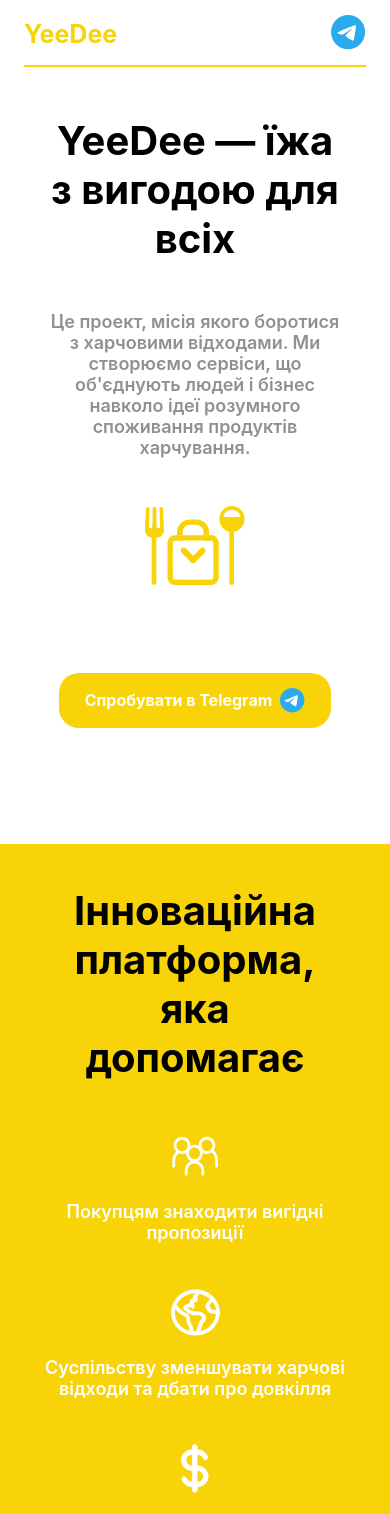
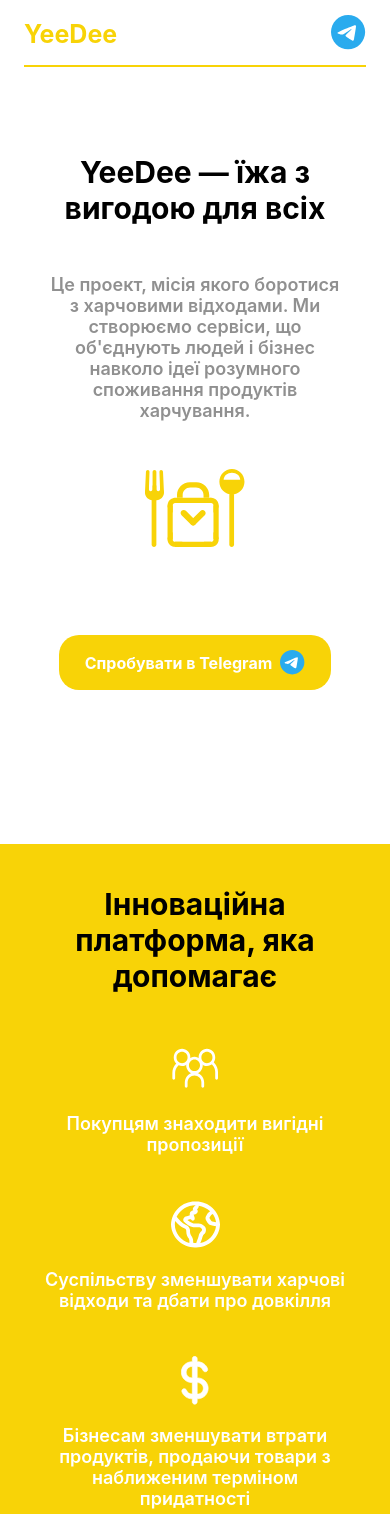
Before and after one commit to EgorkaKv/YeeDee-Landing, a React (Create React App) app: page / in a window 390 px wide. Shown: the top 1514 px of the page. Built offline with nearby package versions, Linux system fonts and the light colour scheme.

Commit message:
fix mobile height

```diff
--- a/src/App.css
+++ b/src/App.css
@@ -222,25 +222,29 @@
 
 /* for mobile */
 @media (max-width:500px) {
-  h1 {
-    font-size: 40px;
-  }
+  h1 { font-size: 30px;}
   .hero {
     margin: 0;
     padding: 0 26px 0;
-    height: 100vh;
+    min-height: 100vh;
     justify-content: center;
   }
-  .hero-content{
-    align-self: center;
-  }
+  .hero-content{align-self: center;}
 
-  .hero h3 {
-    font-size: 18px;
-  }
+  .hero h3 {font-size: 18px;}
 
-  .hero img[alt="YeeDee logo"] {
-    width: 100px;
+  .hero img[alt="YeeDee logo"] {width: 100px;}
+
+  @media (max-height: 760px) {
+    /*.hero{
+      padding: 70px 26px 0;
+      height: calc(100vh - 70px);
+    }*/
+    .hero-content{
+      padding-top: 70px;
+      gap: 35px;
+    }
+
   }
 
   .try-tg-btn{
@@ -267,7 +271,7 @@
   .benefits {
     padding: 42px 26px 0;
     background: var(--primary);
-    height: calc(100vh - 62px - 42px);
+    min-height: calc(100vh - 62px - 42px);
   }
   .benefits-phone {
     display: none;
@@ -316,8 +320,20 @@
     max-width: 307px;
   }
 
+  @media (max-height: 730px) {
+    .benefits-container {
+      gap: 30px;
+    }
+
+  }
+  @media(max-height: 700px){
+    .benefits{
+      min-height: calc(100vh);
+    }
+  }
+
   .how-it-works {
-    height: calc(100vh - 62px - 82px);
+    min-height: calc(100vh - 62px - 82px);
     padding: 82px 20px 0;
     align-self: start;
     width: calc(100% - 40px);
@@ -362,22 +378,38 @@
     gap: 162px;
   }
 
+  /*@media (max-height: 720px) {
+    .how-it-works-line{
+      height: 80px;
+    }
+
+  }*/
+
   .join {
     padding: 100px 30px 0;
     width: calc(100% - 60px);
-    height: calc(100vh - 62px - 100px);
+    min-height: calc(100vh - 62px - 100px);
   }
   .join h3 {
     font-size: 20px;
     font-weight: 600;
   }
 
+ @media (max-height: 700px) {
+   .join{
+     padding-bottom: 50px;
+   }
+ }
 
+  @media (max-height: 680px) {
+    .join {
+      padding-bottom: 80px;
+    }
+  }
 
-
-
-
-
-
-
+  @media (max-height: 660px) {
+    .join {
+      padding-bottom: 120px;
+    }
+  }
 }
```
